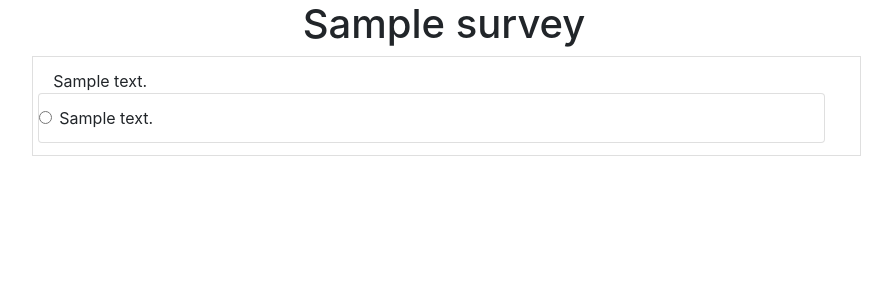
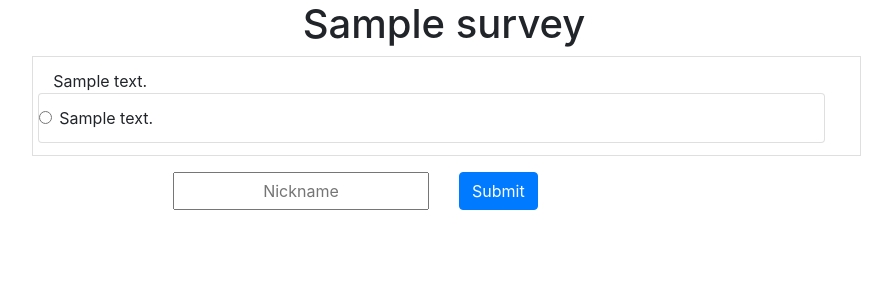
Before and after one commit to MarcinSzecowka/WoWSurveys, a FastAPI app: template templates/survey_form.html in a window 1280 px wide. Shown: the top 300 px of the page, without its empty margins (196-1088 px from the left). Run offline with FastAPI, Linux system fonts and the light colour scheme; the template is opened without the code that fills it: most values are stand-ins (such as "Sample title", 1, 10 or a date in 2020).

Commit message:
adjusted survey and survey results page structure

```diff
--- a/assets/scripts/test.js
+++ b/assets/scripts/test.js
@@ -1,4 +1,4 @@
-function submitForm() {
+function submitSurveyCreationForm() {
     var form = $("#dungeon_form");
     $.ajax(
       `/api/surveys?${form.serialize()}`,
@@ -9,20 +9,36 @@ function submitForm() {
         }
       }
     )
-    console.log('/api/surveys?' + form.serialize());
 }
 
-function getSurveyResultsBySurveyId(survey_id) {
+
+function getSurveyIdFromPathname() {
+    var path = window.location.pathname.split("/");
+    return path[path.length - 1];
+}
+
+
+function submitResultsForm() {
+    var answers_table = []
+    var filled_form = $("#filled_dungeon_form").serialize();
+    for (pair of filled_form.split("&")) {
+        split_pair = pair.split("=")
+        answers_table.push({
+            "question_id": split_pair[0],
+            "answer_id": split_pair[1]
+        })
+    }
+
+    var surveyId = getSurveyIdFromPathname();
+    var nickname = $("#nickname").val();
+
     $.ajax(
-      `/api/surveys/${survey_id}/results`,
+      `/api/surveys/${surveyId}/answers?nickname=${nickname}`,
       {
-        type: 'GET',
+        type: 'POST',
+        data: JSON.stringify(answers_table),
         success: function(data, status, xhr) {
-            var element = $("#results");
-            var results_table = document.createElement("TABLE");
-            for(var i; data.length(); i++){
-                results_table +=
-            }
+
         }
       }
     )
--- a/templates.py
+++ b/templates.py
@@ -20,11 +20,11 @@ async def get_main_page(request: Request):
 
 @templates_router.get("/survey/{survey_id}/results", response_class=HTMLResponse)
 async def get_results_page(survey_id: UUID, request: Request, db: Session = Depends(get_db)):
-    survey = get_survey(survey_id, db)
+    survey = usecases.get_survey(survey_id, db)
     return templates.TemplateResponse("survey_results.html", {"request": request, "survey": survey})
 
 
-@templates_router.get("/surveys/{survey_id}", response_class=HTMLResponse)
+@templates_router.get("/survey/{survey_id}", response_class=HTMLResponse)
 async def get_survey(survey_id: UUID, request: Request, db: Session = Depends(get_db)):
     survey = usecases.get_survey(survey_id, db)
     return templates.TemplateResponse("survey_form.html", {"request": request, "survey": survey})
--- a/templates/base.html
+++ b/templates/base.html
@@ -5,9 +5,17 @@
     <meta charset="utf-8">
     <title>XD</title>
     <link rel="stylesheet" href="https://cdn.jsdelivr.net/npm/bootstrap@4.5.3/dist/css/bootstrap.min.css"
-    integrity="sha384-TX8t27EcRE3e/ihU7zmQxVncDAy5uIKz4rEkgIXeMed4M0jlfIDPvg6uqKI2xXr2" crossorigin="anonymous">
-    <script src="https://code.jquery.com/jquery-3.5.1.slim.min.js" integrity="sha384-DfXdz2htPH0lsSSs5nCTpuj/zy4C+OGpamoFVy38MVBnE+IbbVYUew+OrCXaRkfj" crossorigin="anonymous"></script>
-    <script src="https://cdn.jsdelivr.net/npm/bootstrap@4.5.3/dist/js/bootstrap.bundle.min.js" integrity="sha384-ho+j7jyWK8fNQe+A12Hb8AhRq26LrZ/JpcUGGOn+Y7RsweNrtN/tE3MoK7ZeZDyx" crossorigin="anonymous"></script>
+          integrity="sha384-TX8t27EcRE3e/ihU7zmQxVncDAy5uIKz4rEkgIXeMed4M0jlfIDPvg6uqKI2xXr2" crossorigin="anonymous">
+    <script
+            src="https://code.jquery.com/jquery-3.5.1.js"
+            integrity="sha256-QWo7LDvxbWT2tbbQ97B53yJnYU3WhH/C8ycbRAkjPDc="
+            crossorigin="anonymous">
+    </script>
+    <script
+            src="https://cdn.jsdelivr.net/npm/bootstrap@4.5.3/dist/js/bootstrap.bundle.min.js"
+            integrity="sha384-ho+j7jyWK8fNQe+A12Hb8AhRq26LrZ/JpcUGGOn+Y7RsweNrtN/tE3MoK7ZeZDyx"
+            crossorigin="anonymous">
+    </script>
     <script type="text/javascript" src="/assets/scripts/test.js"></script>
     <link rel="stylesheet" href="/assets/styles/style.css">
 
--- a/templates/index.html
+++ b/templates/index.html
@@ -9,7 +9,7 @@
     </select>
     <label for="question_count">How many questions</label>
     <input type="number" name="question_count" id="question_count" min="2" value="2">
-    <button type="button" onclick="submitForm()">Generate</button>
+    <button type="button" onclick="submitSurveyCreationForm()">Generate</button>
   </form>
 </body>
 {% endblock %}
--- a/templates/survey_form.html
+++ b/templates/survey_form.html
@@ -3,7 +3,7 @@
 <body>
 <div class="container-fluid">
     <div class="row"><h1 class="col text-center">{{ survey.instance_name }}</h1></div>
-    <form>
+    <form id="filled_dungeon_form">
         <ul class="list-group col-md-8 offset-md-2">
             {% for question in survey.questions %}
             <div class="form-check">
@@ -23,6 +23,14 @@
             </div>
             {% endfor %}
         </ul>
+        <div class="row">
+            <div class="col mt-3">
+                <input id="nickname" type="text" class="float-md-right h-100 text-center" placeholder="Nickname" required>
+            </div>
+            <div class="col mt-3">
+                <button type="button" class="btn btn-primary" onclick="submitResultsForm()">Submit</button>
+            </div>
+        </div>
     </form>
 </div>
 <script>
@@ -31,9 +39,6 @@
     if ($(radButton).prop("checked") == false) {
         $(radButton).prop("checked", true);
     }
-    else {
-        $(radButton).prop("checked", false);
-    }
 });
 
 </script>
--- a/templates/survey_results.html
+++ b/templates/survey_results.html
@@ -22,7 +22,7 @@
         <li class="list-group-item">
             <div class="row">
                 <div class="col-md-6 text-center">{{ result.nickname }}</div>
-                <div class="col-md-6 text-center">{{ result.score }}</div>
+                <div class="col-md-6 text-center">{{ "%.0f"|format(result.score * 100) }}%</div>
             </div>
         </li>
         {% endfor %}
```
